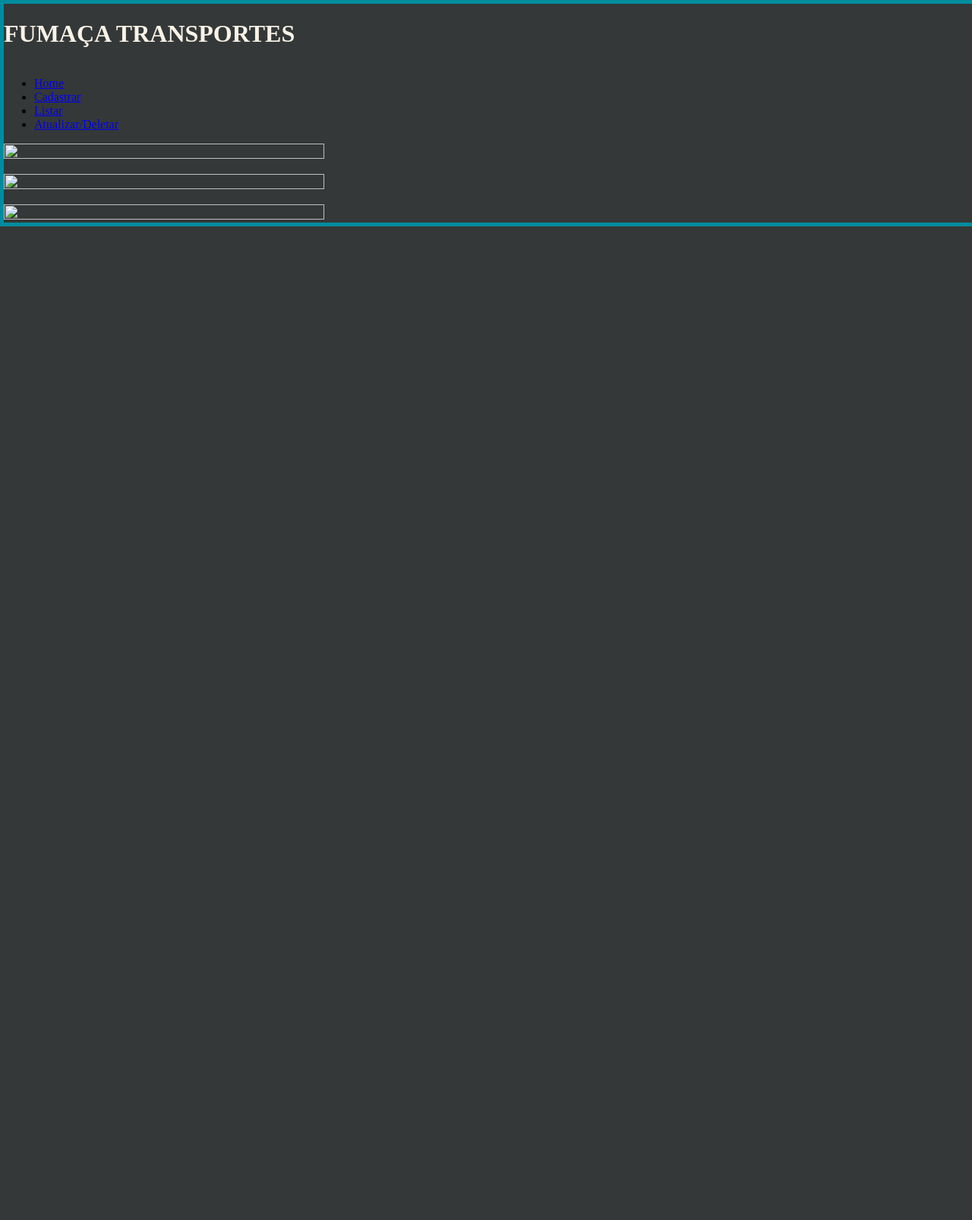
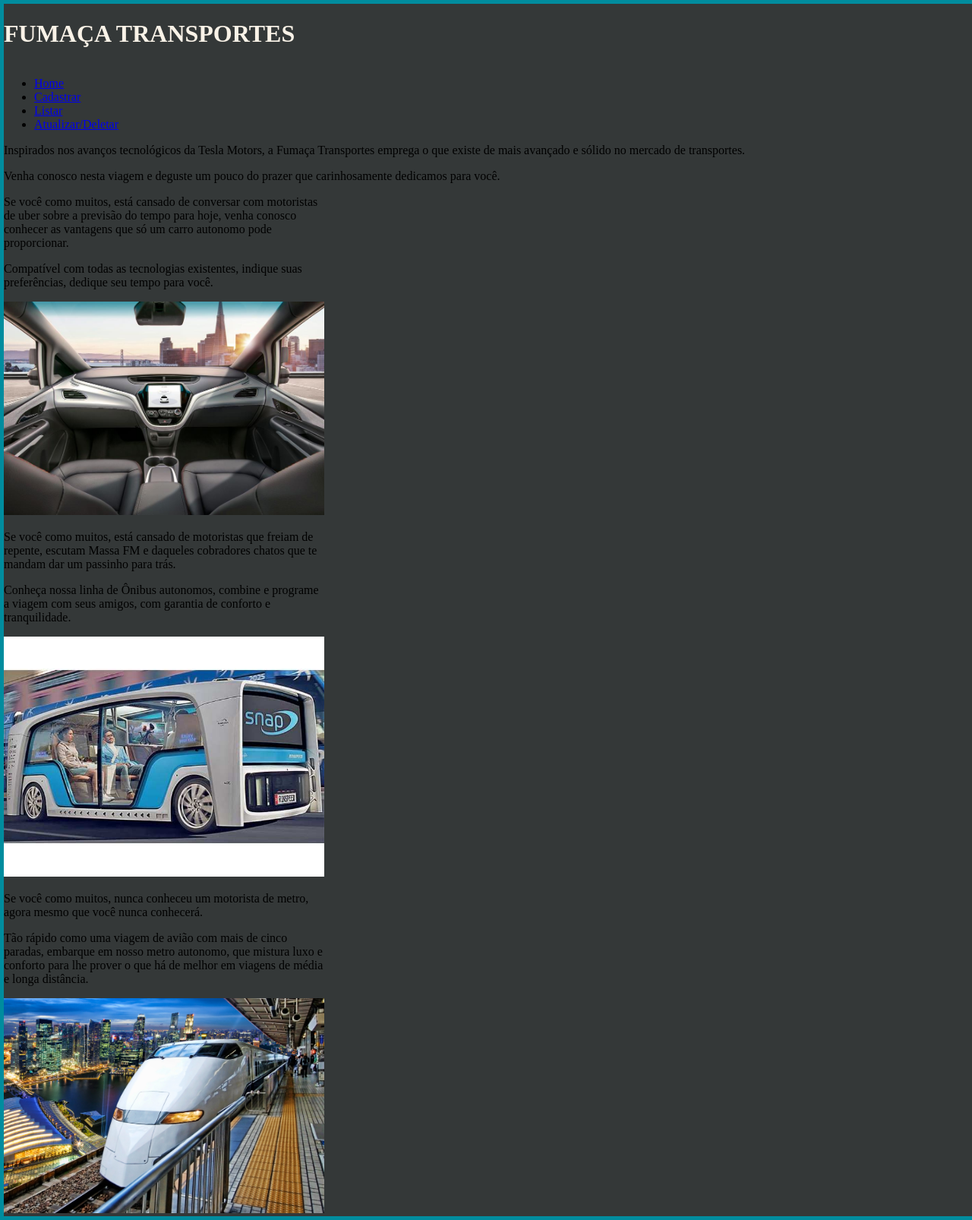
Before and after one commit to titodeluchi/Projeto, a Python web app: template Trabalho/templates/layout.html in a window 1280 px wide. Shown: the whole page at 76% size. Before the commit the page ends 298 px from the top, so only its background shows below. Run offline with Jinja, Linux system fonts and the light colour scheme; the template is opened without the code that fills it, so the values that code supplies are empty.

Commit message:
jonathan 4 - 16/10/2019

```diff
--- a/Trabalho/templates/layout.html
+++ b/Trabalho/templates/layout.html
@@ -27,21 +27,28 @@
     </div class="corpo">
         {% block index %}
             <div class="titulo">
-
+                <p>Inspirados nos avanços tecnológicos da Tesla Motors, a Fumaça Transportes emprega o que existe de mais avançado e sólido no mercado
+                    de transportes.</p>
+                <p>Venha conosco nesta viagem e deguste um pouco do prazer que carinhosamente dedicamos para você.</p>
             </div>
             <div class="carro">
-            <p></p>
-            <img src="" alt="">
+                <p>Se você como muitos, está cansado de conversar com motoristas de uber sobre a previsão do tempo para hoje, venha conosco conhecer
+                    as vantagens que só um carro autonomo pode proporcionar.</p>
+                <p>Compatível com todas as tecnologias existentes, indique suas preferências, dedique seu tempo para você.</p>
+                <img src="../static/tesla car.jpg" alt="">
             </div>
             <div class="onibus">
-            <p></p>
-            <img src="" alt="">
+                <p>Se você como muitos, está cansado de motoristas que freiam de repente, escutam Massa FM e daqueles cobradores chatos que te
+                    mandam dar um passinho para trás.</p>
+                <p>Conheça nossa linha de Ônibus autonomos, combine e programe a viagem com seus amigos, com garantia de conforto e tranquilidade.</p>
+                <img src="../static/busão da massa.jpg" alt="">
             </div>
             <div class="metro">
-            <p></p>
-            <img src="" alt="">
+                <p>Se você como muitos, nunca conheceu um motorista de metro, agora mesmo que você nunca conhecerá.</p>
+                <p>Tão rápido como uma viagem de avião com mais de cinco paradas, embarque em nosso metro autonomo, que mistura luxo e conforto
+                    para lhe prover o que há de melhor em viagens de média e longa distância.</p>
+                <img src="../static/metro_grande.jpg" alt="">
             </div>
-
         {% endblock %}
 </body>
 </html>
```
Also changed, not shown: Trabalho/static/busão da massa.jpg (added), Trabalho/static/metro_grande.jpg (added), Trabalho/static/metro_medio.jpg (added), Trabalho/static/metro_pequeno.jpg (added), Trabalho/static/tesla car.jpg (added). Lines whose indentation alone changed are shown as unchanged.
